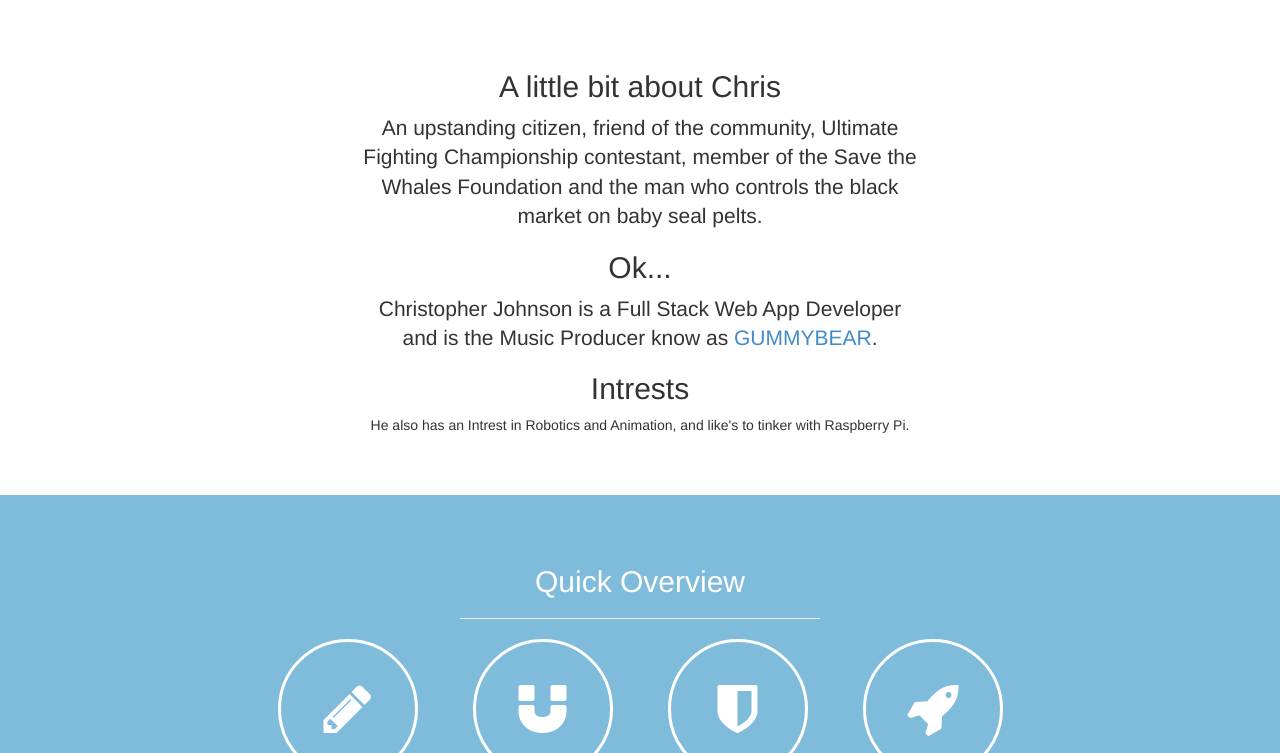
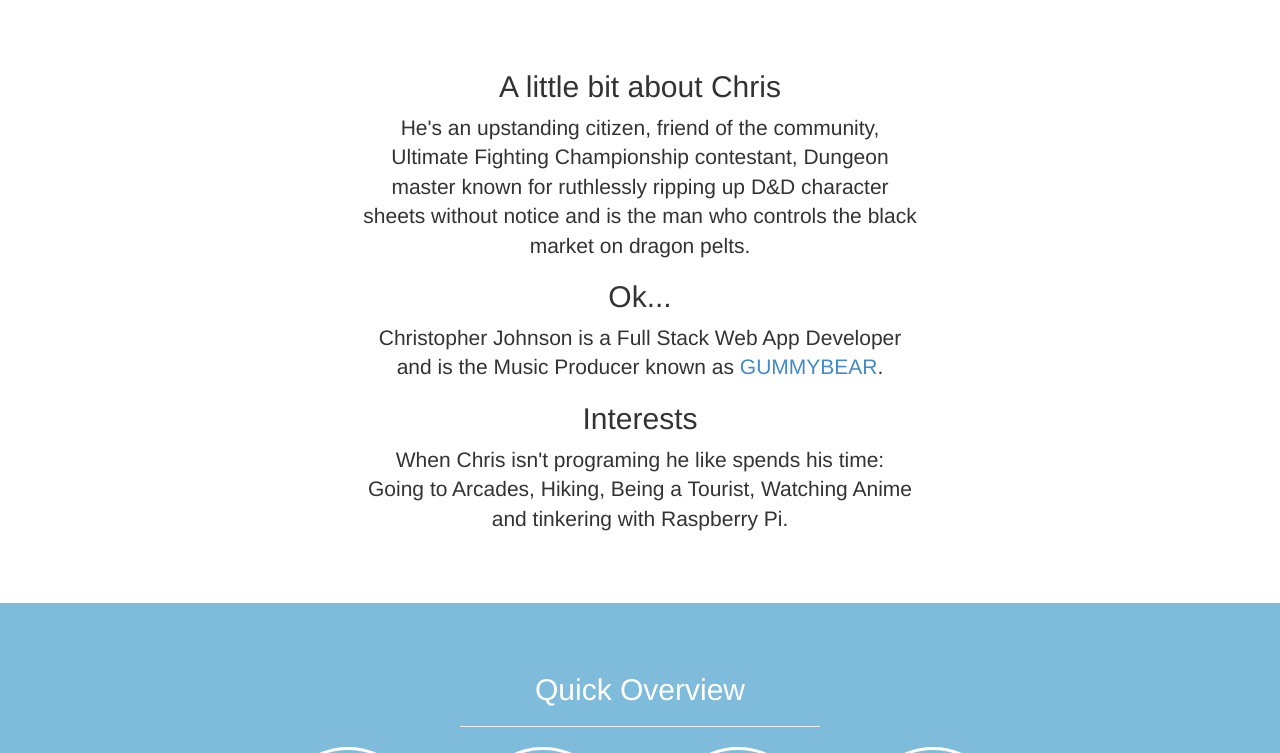
Before and after one commit to ChrisJohnson89/stylish-portfolio, a plain HTML site: page index.html in a window 1280 px wide. Shown: the part 800-1553 px from the top of the page. Drawn offline with Linux system fonts and the light colour scheme.

Commit message:
fixed intro

```diff
--- a/index.html
+++ b/index.html
@@ -56,13 +56,16 @@
             <div class="row">
                 <div class="col-md-6 col-md-offset-3 text-center">
                     <h2>A little bit about Chris</h2>
-                    <p class="lead">An upstanding citizen, friend of the community, Ultimate Fighting Championship contestant, member of the Save the Whales Foundation and the man who controls the black market on baby seal pelts.
+                    <p class="lead">He's an upstanding citizen, friend of the community, Ultimate Fighting Championship contestant, Dungeon master known for ruthlessly ripping up D&D character sheets without notice and is the man who controls the black market on dragon pelts.
                     </p>
                     <h2>Ok...</h2>
                      <p class="lead">
-                     Christopher Johnson is a Full Stack Web App Developer and is the Music Producer know as <a href="https://soundcloud.com/gummy-bear">GUMMYBEAR</a>.<br>
-                    <h2>Intrests</h2>
-                     He also has an Intrest in Robotics and Animation, and like's to tinker with Raspberry Pi.
+                     Christopher Johnson is a Full Stack Web App Developer and is the Music Producer known as <a href="https://soundcloud.com/gummy-bear">GUMMYBEAR</a>.
+                     </p>
+                    <h2>Interests</h2>
+                    <p class="lead">
+                     When Chris isn't programing he like spends his time:<br>
+                     Going to Arcades, Hiking, Being a Tourist, Watching Anime and tinkering with Raspberry Pi.
                     </p>
                 </div>
             </div>
```
